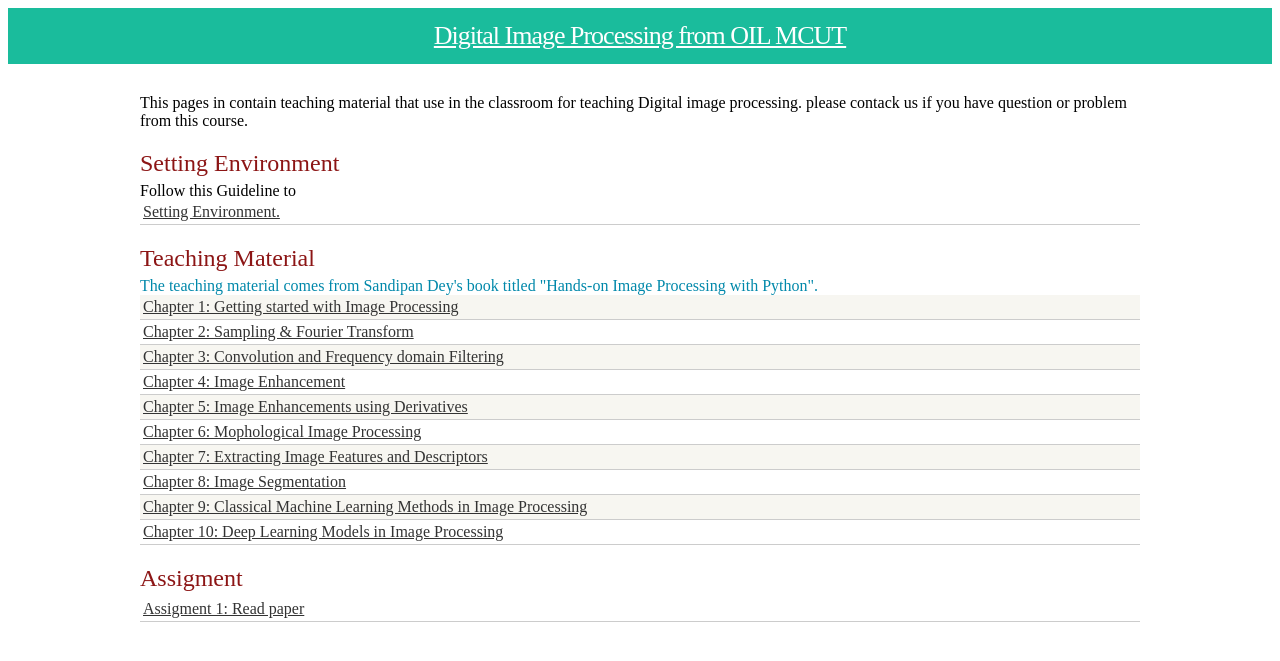
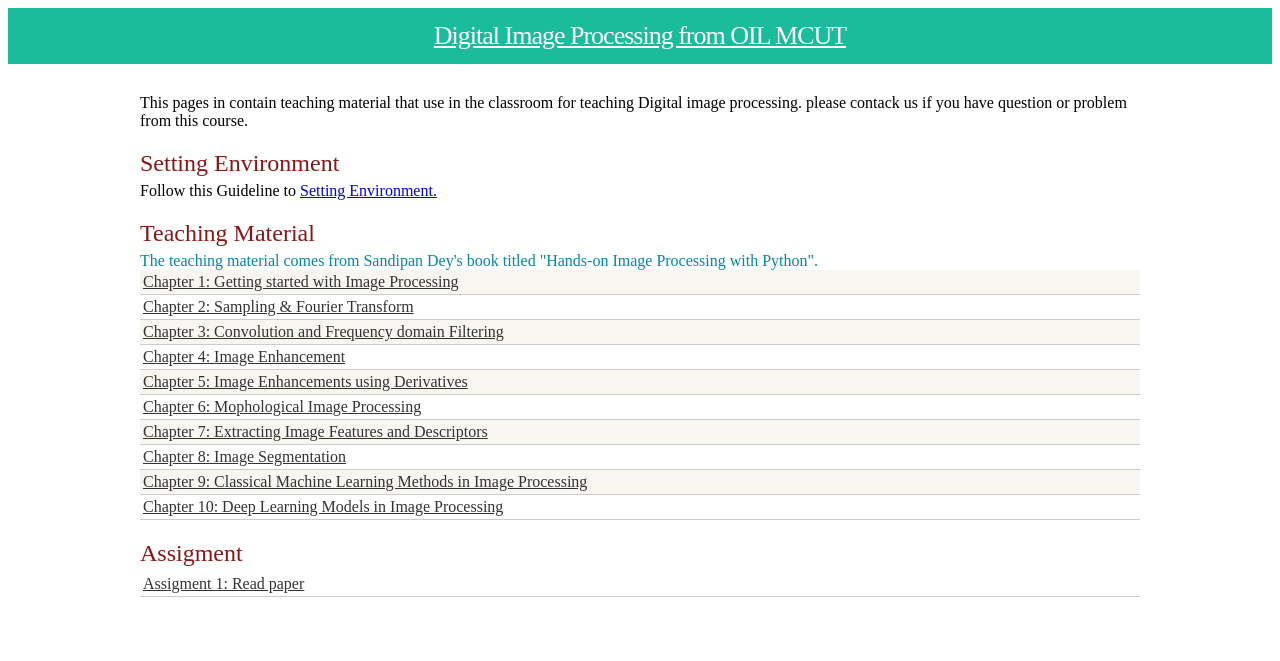
Before and after one commit to oil-mcut/oil-mcut.github.io, a Jekyll site: the page built from index.html, in a window 1280 px wide. Shown: the top 661 px of the page. Built offline with Jekyll 4.4.1, drawn with Linux system fonts in a browser that asks for light colours.

Commit message:
12122019

```diff
--- a/index.html
+++ b/index.html
@@ -9,7 +9,8 @@ layout: default
 </div>
 
 <div class="module-header">Setting Environment</div>
-    <div class="materials-item"> Follow this Guideline to <a href="setting-environment/">Setting Environment. </a>
+    <div>
+        Follow this Guideline to <a href="setting-environment/">Setting Environment. </a>
     </div>
 
 <div class="module-header">Teaching Material</div>
```
Also changed, not shown: setting environment.md (+1 -1 lines).
